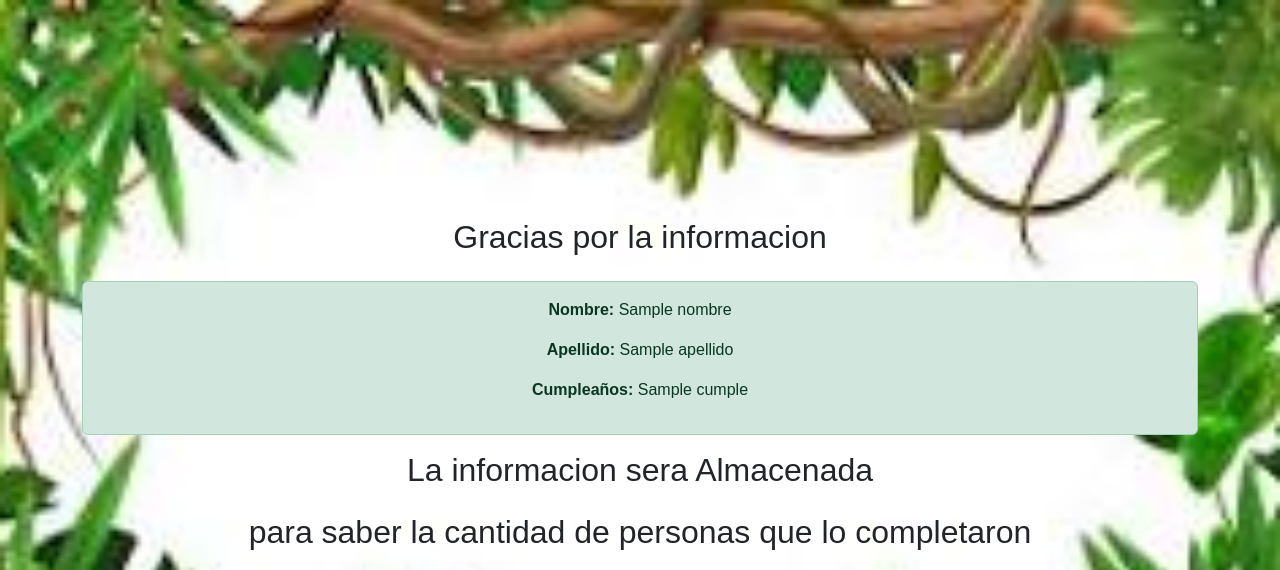
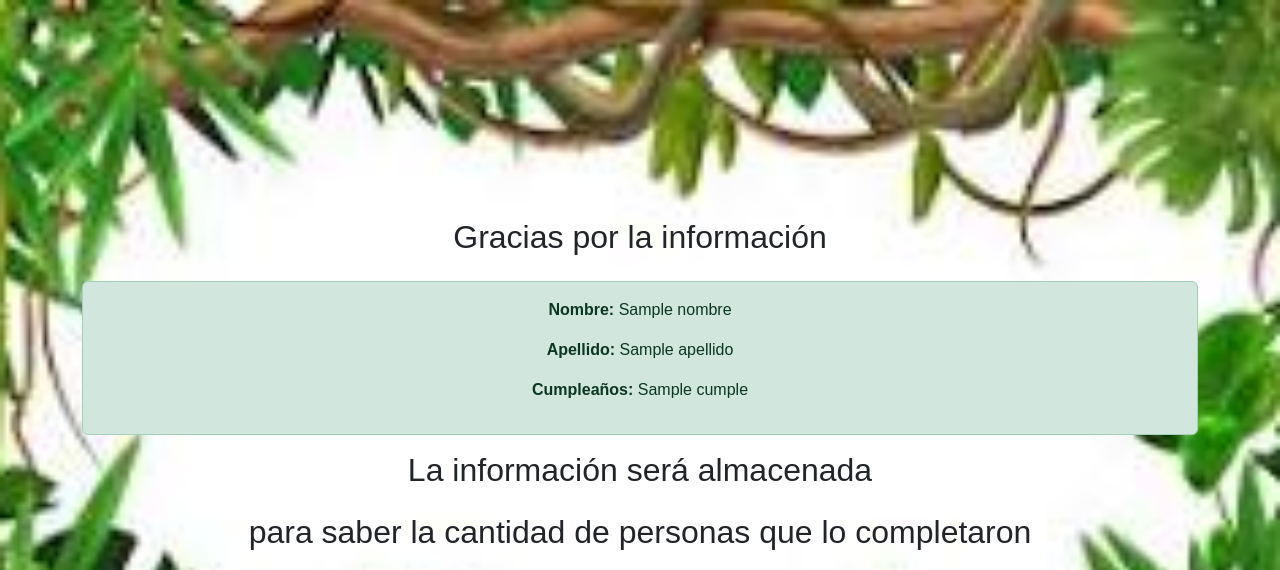
Before and after one commit to HPython-student/webflask2, a Flask app: template templates/resultado.html in a window 1280 px wide. Shown: the top 570 px of the page. Run offline with Flask 3, Linux system fonts and the light colour scheme; the template is opened without the code that fills it: most values are stand-ins (such as "Sample title", 1, 10 or a date in 2020).

Commit message:
Update resultado.html

```diff
--- a/templates/resultado.html
+++ b/templates/resultado.html
@@ -9,15 +9,15 @@
 <body>
 
     <div class="container mt-5 text-center">
-        <h2 class="mb-4">Gracias por la informacion</h2>
+        <h2 class="mb-4">Gracias por la información</h2>
 
         <div class="alert alert-success">
             <p><strong>Nombre: </strong>{{ nombre }}</p>
             <p><strong>Apellido: </strong>{{ apellido }}</p>
             <p><strong>Cumpleaños: </strong>{{ cumple }}</p>
         </div>
-        <h2 class="mb-4">La informacion sera Almacenada</h2>
-        <h2 class="mb-4"> para saber la cantidad de personas que lo completaron</h2>
+        <h2 class="mb-4">La información será almacenada</h2>
+        <h2 class="mb-4">para saber la cantidad de personas que lo completaron</h2>
 
         <form action="/" method="get">
             <button type="submit" class="btn btn-primary mt-3">Volver al inicio</button>
```
